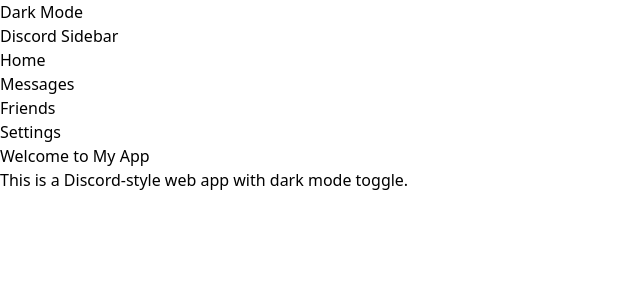
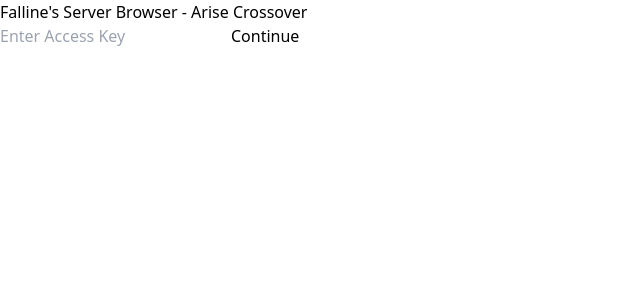
Before and after one commit to Faline12/AriseCrossover-Servers, a React (Create React App) app: page / in a window 1280 px wide. Shown: the top 300 px of the page, without its empty margins (0-640 px from the left). Built offline with nearby package versions, Linux system fonts and the light colour scheme; the HTML template or start-up script is replaced by a standard one.

Commit message:
Update App.js

```diff
--- a/src/App.js
+++ b/src/App.js
@@ -1,36 +1,29 @@
-// src/App.js
+import React, { useState } from 'react';
+import Login from './components/Login';
+import Tabs from './components/Tabs';
 
-import React from 'react';
-import DarkModeToggle from './DarkModeToggle';
+function App() {
+  const [macroVersion, setMacroVersion] = useState('');
+  const [allowedSheets, setAllowedSheets] = useState([]);
+  const [serverData, setServerData] = useState({});
 
-const App = () => {
   return (
-    <div className="min-h-screen bg-gray-100 dark:bg-discordDark text-gray-900 dark:text-white">
-      {/* Dark Mode Toggle Button */}
-      <DarkModeToggle />
-
-      {/* Main Layout */}
-      <div className="flex">
-        {/* Sidebar */}
-        <aside className="w-1/4 bg-discordDark p-4">
-          <div className="text-lg font-bold text-white">Discord Sidebar</div>
-          {/* Add sidebar items here */}
-          <ul className="mt-4 space-y-2">
-            <li className="text-white hover:bg-gray-600 p-2 rounded">Home</li>
-            <li className="text-white hover:bg-gray-600 p-2 rounded">Messages</li>
-            <li className="text-white hover:bg-gray-600 p-2 rounded">Friends</li>
-            <li className="text-white hover:bg-gray-600 p-2 rounded">Settings</li>
-          </ul>
-        </aside>
-
-        {/* Main Content */}
-        <main className="flex-1 p-6">
-          <h1 className="text-3xl font-bold">Welcome to My App</h1>
-          <p>This is a Discord-style web app with dark mode toggle.</p>
-        </main>
-      </div>
+    <div className="min-h-screen bg-gray-100 flex flex-col items-center p-6">
+      <h1 className="text-3xl font-bold mb-8">Falline's Server Browser - Arise Crossover</h1>
+      {!macroVersion ? (
+        <Login
+          setMacroVersion={setMacroVersion}
+          setAllowedSheets={setAllowedSheets}
+          setServerData={setServerData}
+        />
+      ) : (
+        <Tabs
+          allowedSheets={allowedSheets}
+          serverData={serverData}
+        />
+      )}
     </div>
   );
-};
+}
 
 export default App;
```
